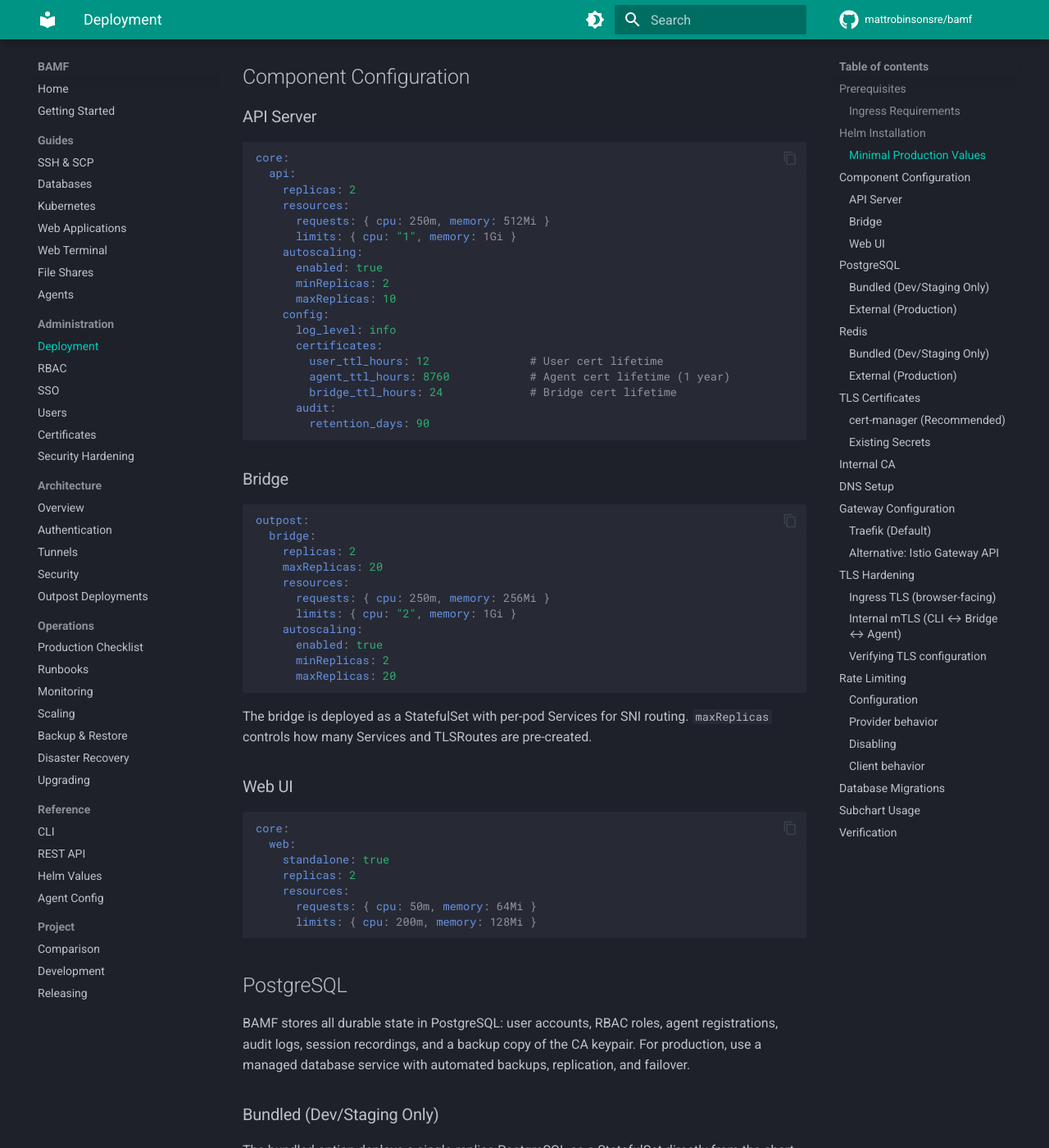
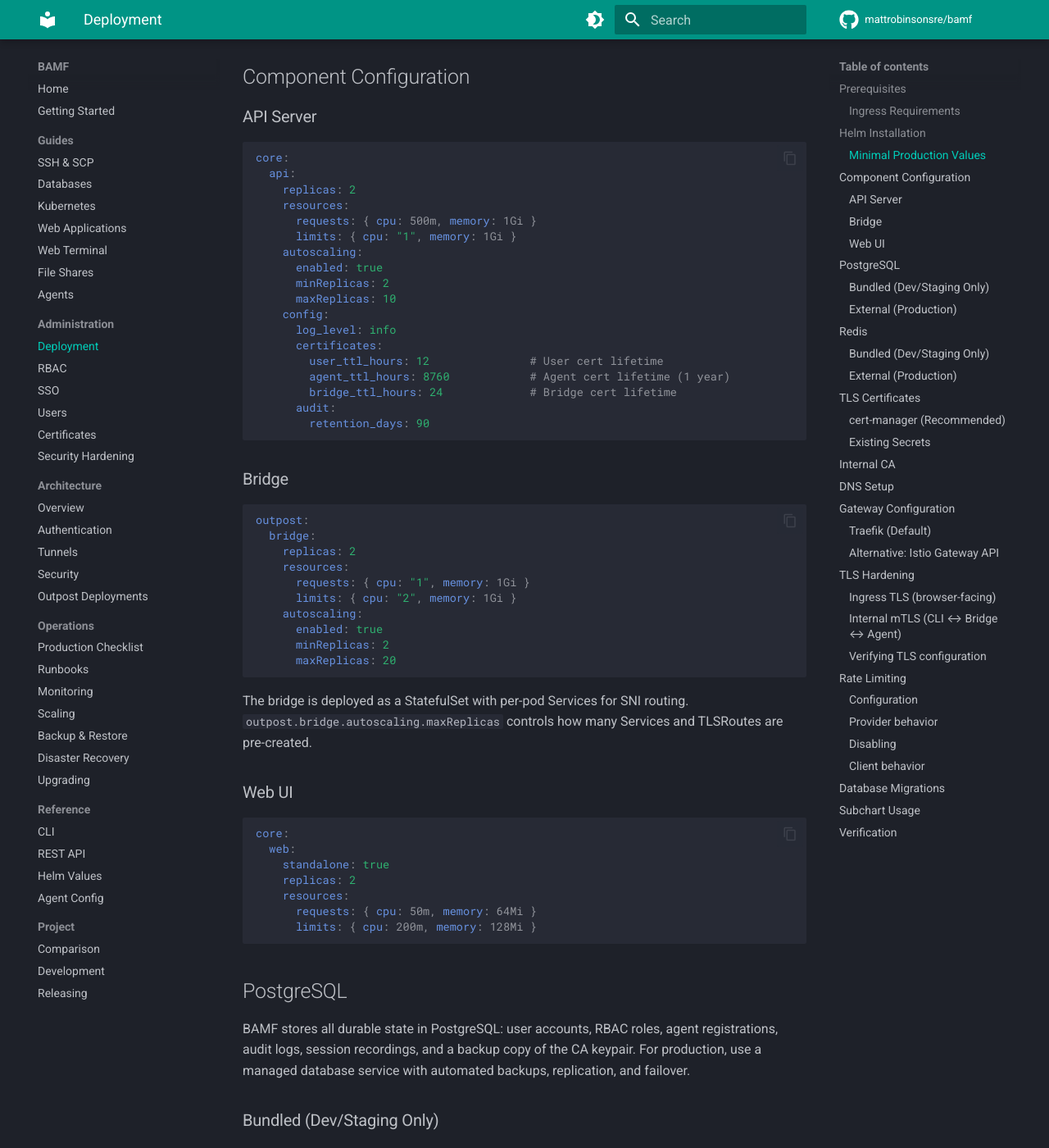
Before and after one commit to mattrobinsonsre/bamf, an MkDocs documentation site: the page built from docs/admin/deployment.md, in a window 1280 px wide and 1400 px high, scrolled down 2219 px. Shown: the whole window at 82% size. Built offline with MkDocs 1.6.1 and Material for MkDocs 9.7.7, drawn with Linux system fonts in a browser that asks for light colours; comment, search, counter and statistics services are not loaded.

Commit message:
docs: fix Helm values drift — bridge maxReplicas key + resource defaults (#236)
Part of the docs-vs-code drift audit (#126). Verified against the current
values.yaml and the chart templates:

- The pre-created per-pod Services / TLSRoutes and the bridge HPA both read
  `outpost.bridge.autoscaling.maxReplicas` (service-bridge-pods.yaml,
  hpa-bridge.yaml, tlsroute-bridges.yaml, ingressroutetcp-bridges.yaml).
  There is no flat `outpost.bridge.maxReplicas` key — it was silently
  ignored. Removed the flat key from deployment.md, helm-values.md and
  scaling.md and pointed the "controls Services/TLSRoutes" note at the real
  autoscaling key.
- deployment.md understated the resource defaults: core.api requests are
  500m/1Gi (not 250m/512Mi) and outpost.bridge requests are 1 CPU / 1Gi
  (not 250m/256Mi), matching values.yaml.

`mkdocs build --strict` passes (no broken links / nav gaps).

````diff
--- a/docs/admin/deployment.md
+++ b/docs/admin/deployment.md
@@ -102,7 +102,7 @@
   api:
     replicas: 2
     resources:
-      requests: { cpu: 250m, memory: 512Mi }
+      requests: { cpu: 500m, memory: 1Gi }
       limits: { cpu: "1", memory: 1Gi }
     autoscaling:
       enabled: true
@@ -124,9 +124,8 @@
 outpost:
   bridge:
     replicas: 2
-    maxReplicas: 20
     resources:
-      requests: { cpu: 250m, memory: 256Mi }
+      requests: { cpu: "1", memory: 1Gi }
       limits: { cpu: "2", memory: 1Gi }
     autoscaling:
       enabled: true
@@ -135,7 +134,8 @@
 ```
 
 The bridge is deployed as a StatefulSet with per-pod Services for SNI routing.
-`maxReplicas` controls how many Services and TLSRoutes are pre-created.
+`outpost.bridge.autoscaling.maxReplicas` controls how many Services and
+TLSRoutes are pre-created.
 
 ### Web UI
 
````
Also changed, not shown: docs/operations/scaling.md (+3 -4 lines), docs/reference/helm-values.md (+1 -2 lines).
